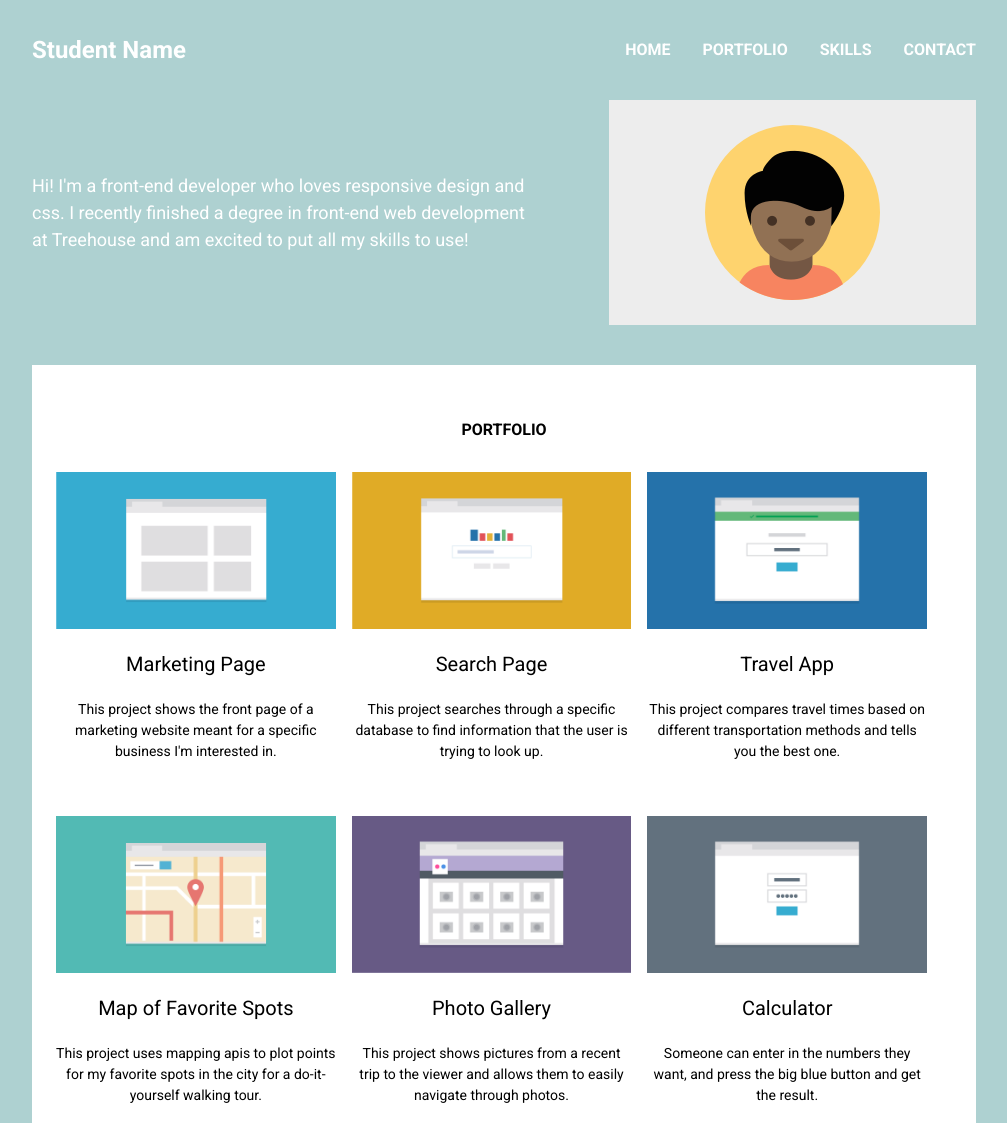
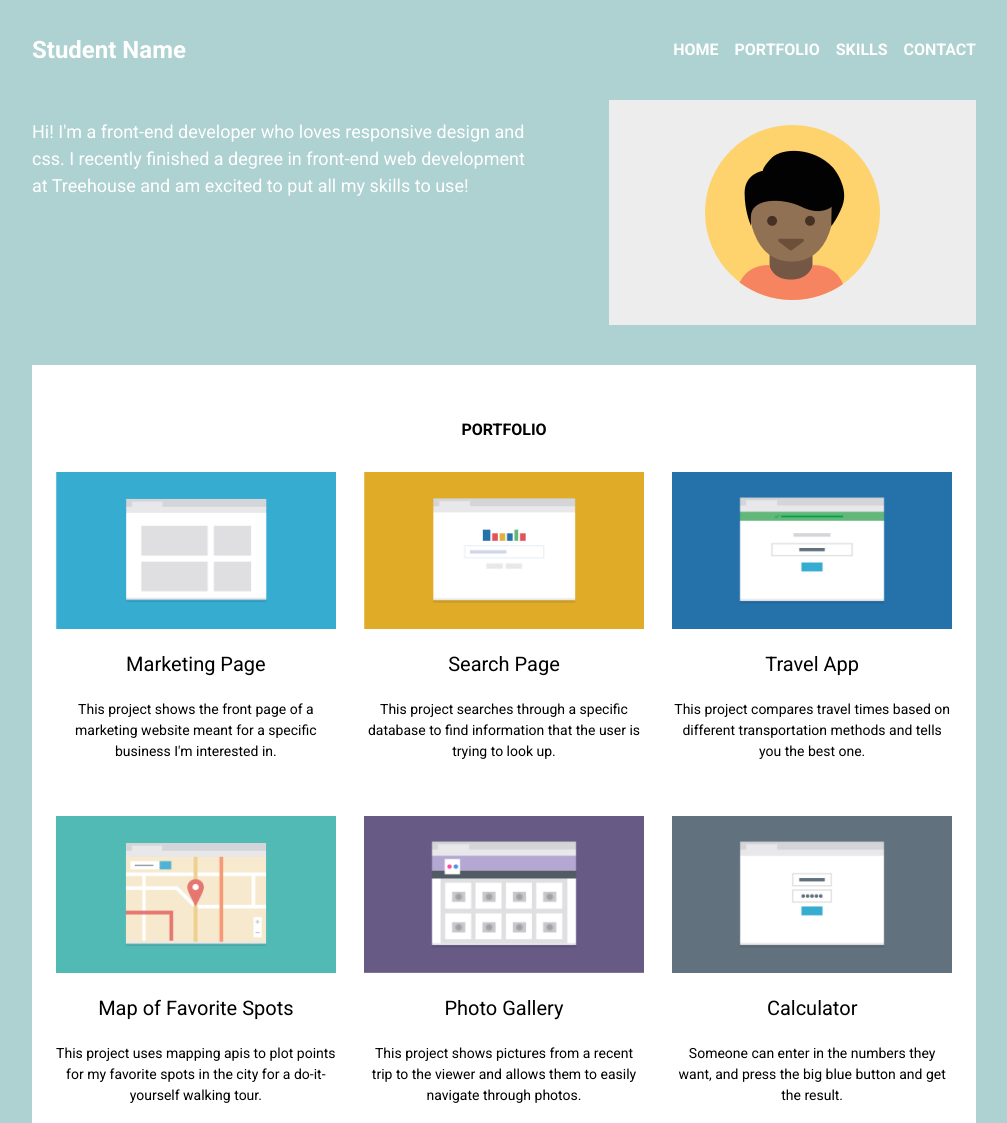
Before and after one commit to dalton-figg/responsive_layout_v3, a plain HTML site: page index.html in a window 1280 px wide. Shown: the top 1123 px of the page, without its empty margins (136-1143 px from the left). Drawn offline with Linux system fonts and the light colour scheme.

Commit message:
final tweaks to make design

```diff
--- a/css/styles.css
+++ b/css/styles.css
@@ -59,7 +59,16 @@ h3 {
   gap: 2rem;
 }
 
-.navbar__list-item:first-child {
+.navbar__sub-list {
+  display: flex;
+  flex-direction: column;
+  gap: 1rem;
+  list-style: none;
+  margin: 0;
+  padding: 0;
+}
+
+.navbar__list-item--big{
   font-size: 1.5rem;
 }
 
@@ -95,6 +104,7 @@ h3 {
   gap: 2.5rem 1rem;
   flex-wrap: wrap;
   color: black;
+  justify-content: space-between;
 }
 
 .portfolio h2 {
@@ -129,6 +139,10 @@ h3 {
   margin: 0 auto;
   text-align: center;
 }
+.skills p,
+.contact p {
+  font-size: 1.25rem;
+}
 
 /* Footer */
 
@@ -150,7 +164,7 @@ footer p:not(:first-child) {
   display: none;
 }
 
-footer p:nth-child(3){
+footer p:nth-child(3) {
   display: block;
 }
 
@@ -161,6 +175,11 @@ footer p:not(:first-child) {
 /* Media Queries */
 
 @media only screen and (min-width: 768px) {
+  .navbar__sub-list {
+    flex-direction: row;
+    text-transform: uppercase;
+    align-items: center;
+  }
   .profile {
     flex-direction: row-reverse;
     text-align: left;
@@ -195,6 +214,10 @@ footer p:not(:first-child) {
   .profile-container {
     padding: 0 2.5rem;
   }
+
+  .profile {
+    align-items: flex-start;
+  }
   .portfolio {
     margin-inline: 2.5rem;
   }
--- a/index.html
+++ b/index.html
@@ -16,11 +16,15 @@
     <header>
       <nav class="navbar">
         <ul class="navbar__list">
-          <li class="navbar__list-item">Student Name</li>
-          <li class="navbar__list-item"><a href="#">Home</a></li>
-          <li class="navbar__list-item"><a href="#portfolio">Portfolio</a></li>
-          <li class="navbar__list-item"><a href="#skills">Skills</a></li>
-          <li class="navbar__list-item"><a href="#contact">Contact</a></li>
+          <li class="navbar__list-item navbar__list-item--big">Student Name</li>
+          <ul class="navbar__sub-list">
+            <li class="navbar__list-item"><a href="#">Home</a></li>
+            <li class="navbar__list-item">
+              <a href="#portfolio">Portfolio</a>
+            </li>
+            <li class="navbar__list-item"><a href="#skills">Skills</a></li>
+            <li class="navbar__list-item"><a href="#contact">Contact</a></li>
+          </ul>
         </ul>
       </nav>
     </header>
```
